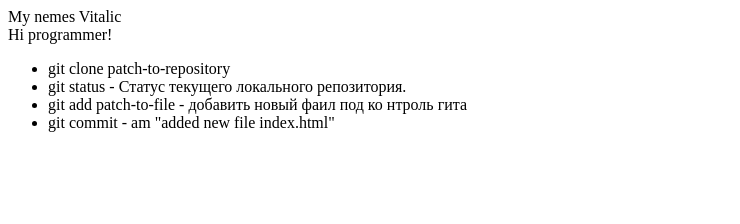
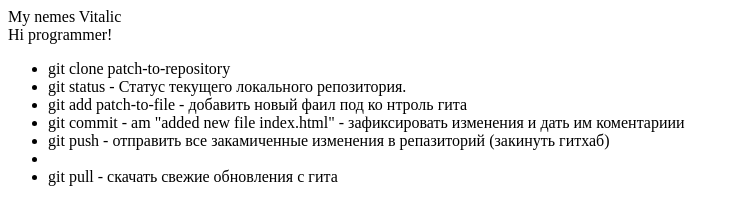
Before and after one commit to vitaliclapenko/git-lesson1, a plain HTML site: page index.html in a window 1280 px wide. Shown: the whole page, without its empty margins (0-740 px from the left). Drawn offline with Linux system fonts and the light colour scheme.

Commit message:
new index.html

```diff
--- a/index.html
+++ b/index.html
@@ -9,6 +9,8 @@
         <li>git clone patch-to-repository</li>
         <li>git status - Cтатус текущего локального репозитория.</li>
         <li>git add patch-to-file - добавить новый фаил под ко нтроль гита</li>
-        <li>git commit - am "added new file index.html"</li>
+        <li>git commit - am "added new file index.html" - зафиксировать изменения и дать им коментариии</li>
+		<li>git push - отправить все закамиченные изменения в репазиторий (закинуть гитхаб) <li>
+		<li>git pull - скачать свежие обновления с гита </li>
     </ul>
 </div>
```
